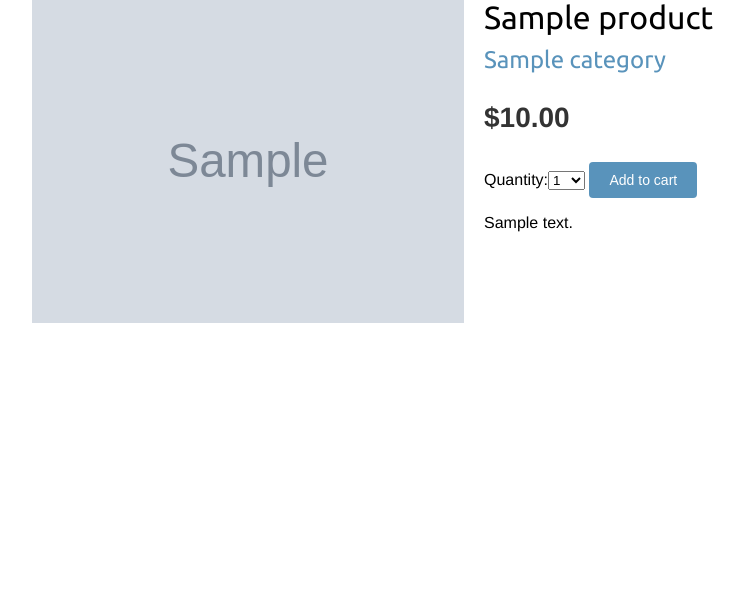
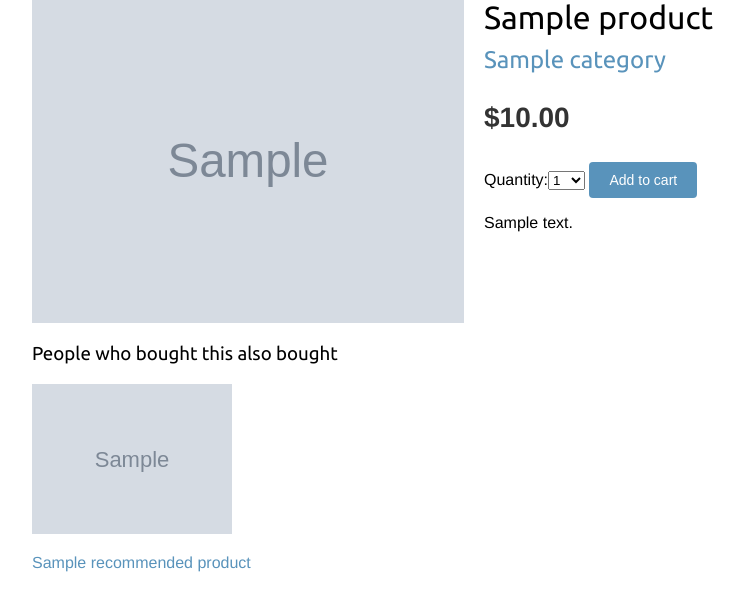
Before and after one commit to lwairore/mulla-shop, a Django app: template shop/templates/shop/product/detail.html in a window 1280 px wide. Shown: the part 120-731 px from the top of the page, without its empty margins (68-812 px from the left). Run offline with Django 3.2, Linux system fonts and the light colour scheme; tables that the repository leaves empty hold one stand-in row (values such as "Sample post"); the template is opened without the code that fills it: values that come from a table or form of the project are taken from there, most other values are stand-ins (such as "Sample title", 1, 10 or a date in 2020); grey boxes marked "Sample" are stand-in pictures; parts of the project's set-up code (start-up, migrations or seed data) failed here and were passed over.

Commit message:
- Display the recommended products below the product.

```diff
--- a/shop/templates/shop/product/detail.html
+++ b/shop/templates/shop/product/detail.html
@@ -20,5 +20,20 @@
 
     </form>
     {{ product.description|linebreaks }}
+
+    {% if recommended_products %}
+    <div class="recommendations">
+        <h3>{% trans "People who bought this also bought" %}</h3>
+        {% for p in recommended_products %}
+        <div class="item">
+            <a href="{{ p.get_absolute_url }}">
+                <img src="{% if p.image %}{{ p.image.url }}{% else %}{% static  "img/no_image.png" %}{% endif %}">
+            </a>
+            <p><a href="{{ p.get_absolute_url }}">{{ p.name }}</a></p>
+        </div>
+        {% endfor %}
+    </div>
+    {% endif %}
+
 </div>
 {% endblock %}
```
